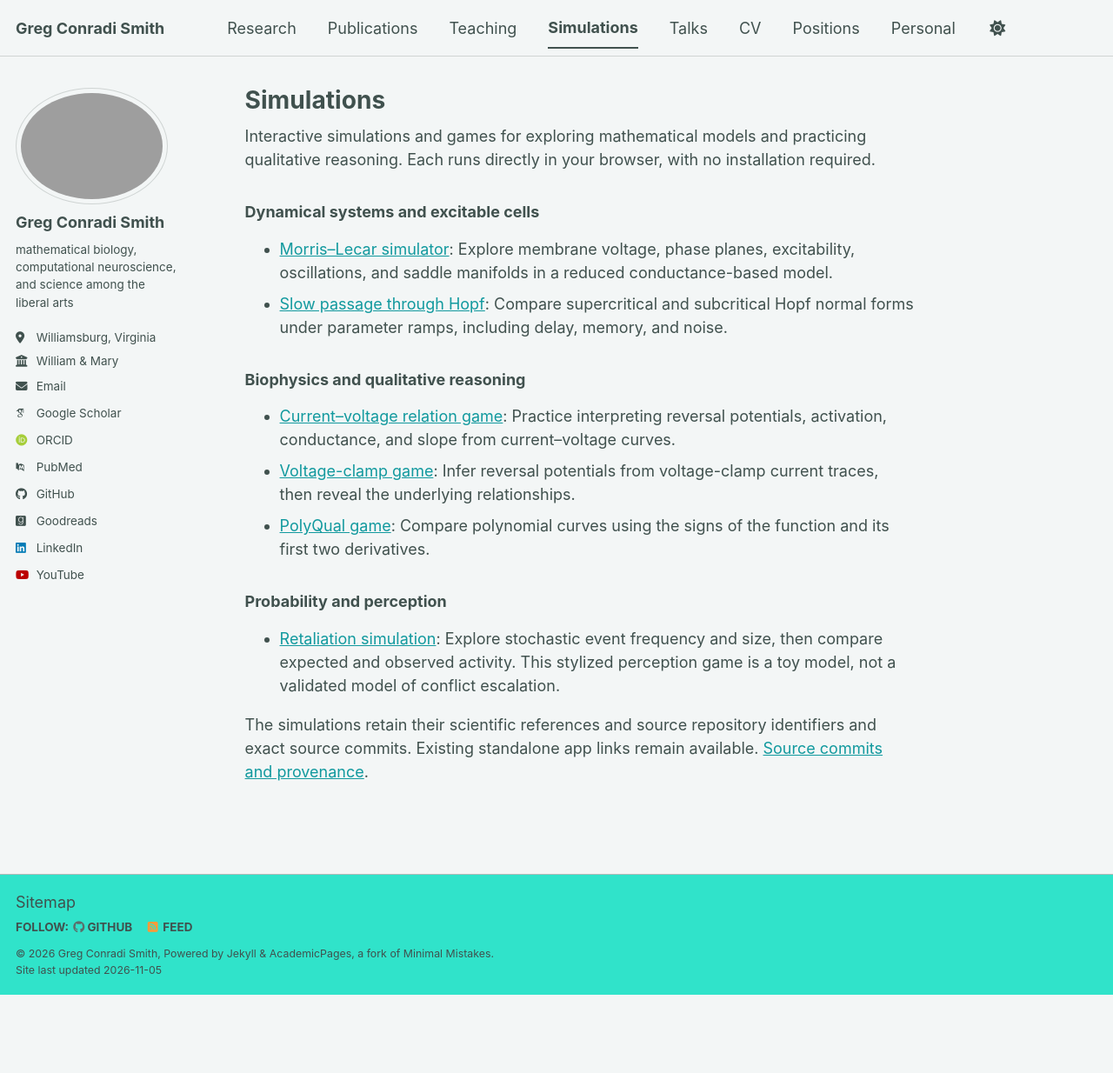
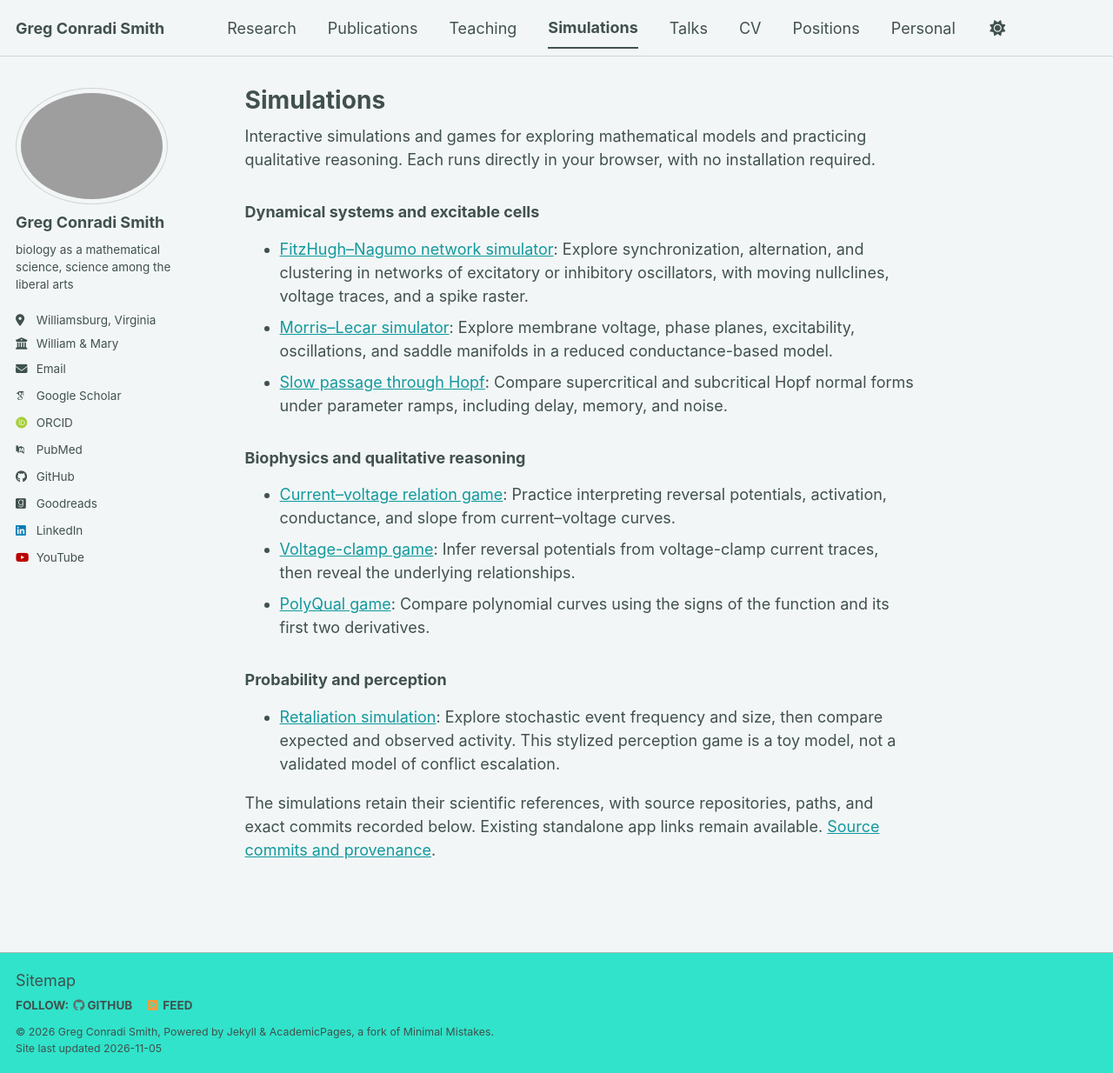
Before and after one commit to gregconradismith/gregconradismith.github.io, a Jekyll site: the page built from _pages/simulations.md, in a window 1280 px wide and 1234 px high. Shown: the whole window at 87% size. Built offline with Jekyll 4.4.1, drawn with Linux system fonts in a browser that asks for light colours; some web fonts are replaced; a script bundle is joined from its source files by our own code; library files that are not in the unit come from our copies.

Commit message:
Publish FHN simulator and update academic author byline

```diff
--- a/_config.yml
+++ b/_config.yml
@@ -26,7 +26,7 @@ author:
   avatar           : "profile.png"
   name             : "Greg Conradi Smith"
   pronouns         : # example: "she/her"
-  bio              : "mathematical biology, computational neuroscience, and science among the liberal arts"
+  bio              : "biology as a mathematical science, science among the liberal arts"
   location         : "Williamsburg, Virginia"
   employer         : "William & Mary"
   uri              : # URL
--- a/_pages/simulations.md
+++ b/_pages/simulations.md
@@ -8,6 +8,7 @@ Interactive simulations and games for exploring mathematical models and practici
 
 ### Dynamical systems and excitable cells
 
+- [FitzHugh–Nagumo network simulator]({{ '/simulations/fitzhugh-nagumo-network/' | relative_url }}): Explore synchronization, alternation, and clustering in networks of excitatory or inhibitory oscillators, with moving nullclines, voltage traces, and a spike raster.
 - [Morris–Lecar simulator]({{ '/simulations/morris-lecar-simulator/' | relative_url }}): Explore membrane voltage, phase planes, excitability, oscillations, and saddle manifolds in a reduced conductance-based model.
 - [Slow passage through Hopf]({{ '/simulations/slow-passage-simulation/' | relative_url }}): Compare supercritical and subcritical Hopf normal forms under parameter ramps, including delay, memory, and noise.
 
@@ -21,4 +22,4 @@ Interactive simulations and games for exploring mathematical models and practici
 
 - [Retaliation simulation]({{ '/simulations/retaliation-simulation/' | relative_url }}): Explore stochastic event frequency and size, then compare expected and observed activity. This stylized perception game is a toy model, not a validated model of conflict escalation.
 
-The simulations retain their scientific references and source repository identifiers and exact source commits. Existing standalone app links remain available. [Source commits and provenance]({{ '/simulations/provenance.json' | relative_url }}).
+The simulations retain their scientific references, with source repositories, paths, and exact commits recorded below. Existing standalone app links remain available. [Source commits and provenance]({{ '/simulations/provenance.json' | relative_url }}).
--- a/simulations/fitzhugh-nagumo-network/index.html
+++ b/simulations/fitzhugh-nagumo-network/index.html
@@ -18,6 +18,7 @@
 </style>
 </head>
 <body>
+<nav aria-label="Academic website" style="padding: .65rem 1rem; font: 16px system-ui"><a href="../../simulations/">All simulations</a> · <a href="../../">Greg Conradi Smith</a> · <a href="../provenance.json">Source provenance</a></nav>
 <main class="shell">
 <header class="header"><div><p class="eyebrow">Cellular biophysics · NSCI 351</p><h1>FitzHugh–Nagumo network</h1><p class="subtitle">Explore how excitation brings spikes together and inhibition lets neurons take turns.</p></div><span class="offline">One file · works offline</span></header>
 <noscript><p class="noscript">JavaScript is needed to run this simulator. All code is included in this HTML file; no internet connection is required.</p></noscript>
```
Also changed, not shown: simulations/PROVENANCE.md (+1 -1 lines), simulations/provenance.json (+8 -0 lines), .codex/handoff.md.
